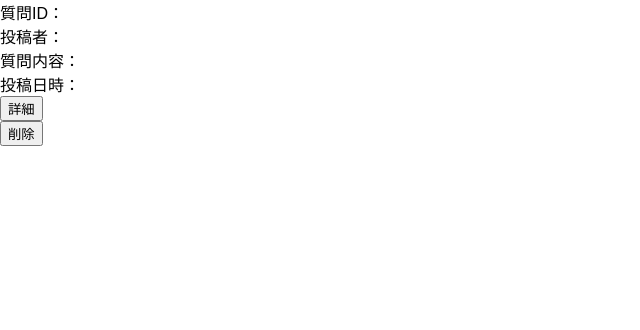
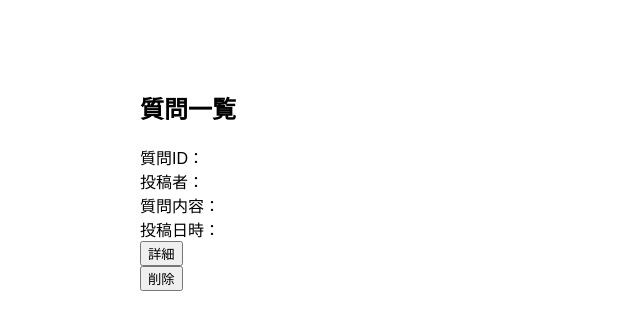
Before and after one commit to MiryuuFurukawa/team1, a PHP site: page /questions.php in a window 1280 px wide. Shown: the part 139-469 px from the top of the page, without its empty margins (0-640 px from the left). Run offline with PHP 8.4, Linux system fonts and the light colour scheme.

Commit message:
phpビジュ整え css絶賛途中

```diff
--- a/questions.php
+++ b/questions.php
@@ -1,21 +1,23 @@
+<?php
+    require_once 'function.php'
+?>
+
+
 <!DOCTYPE html>
-<html lang="en">
+<html lang="ja">
 <head>
     <meta charset="UTF-8">
     <meta name="viewport" content="width=device-width, initial-scale=1.0">
     <title>質問一覧画面</title>
     <link rel="stylesheet" href="style.css">
-
 </head>
 <body>
 <header>
     <!-- ここらへんにエラーメッセージ表示させたい -->
     <!-- ヘッダー -->
-    <form action="questions.php" method="GET">
         <h1>
             <a href="questions.php">アイデア倉庫</a>
         </h1>
-    </form>
     <form action="questionInput.php" method="GET">
         <input type="submit" value="質問">
     </form>
@@ -23,20 +25,20 @@
         <input type="submit" name="logout" value="ログアウト">
     </form>
 </header>
+<main>
 <!--以下質問一覧画面 -->
-    <form action="detail.php"method="GET">
+<h2>質問一覧</h2>
         <div>質問ID：</div>
         <div>投稿者：</div>
         <div>質問内容：</div>
         <div>投稿日時：</div>
+    <form action="">
         <input type="submit" value="詳細">
     </form>
-    <form action="question" name="delete" method="POST">
+    <form action="questions.php" name="delete" method="POST">
+        <input type="hidden" name="questionId">
         <input type="submit" value="削除">
     </form>
-
+</main>
 </body>
 </html>
-
-<?php
-?>
--- a/style.css
+++ b/style.css
@@ -9,6 +9,13 @@ html {
 
 body {
     margin: 0 0 0 0;
+}
+
+.header {
+    padding-top: 20px;
+    display: flex;
+    justify-content: center;
+    gap: 40px;
 }
 
 a:link {
@@ -26,3 +33,8 @@ a:hover {
 a:active {
     text-decoration: none;
 }
+
+main {
+    margin: 90px auto 90px auto;
+    max-width: 1000px;
+}
```
